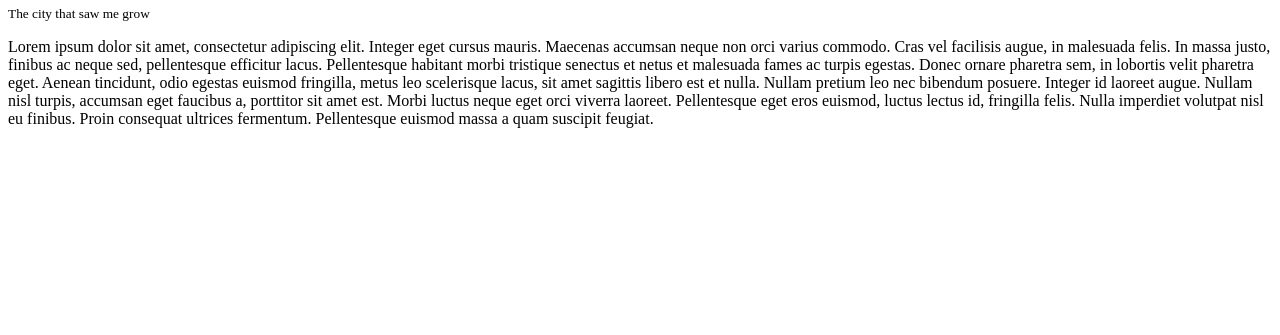
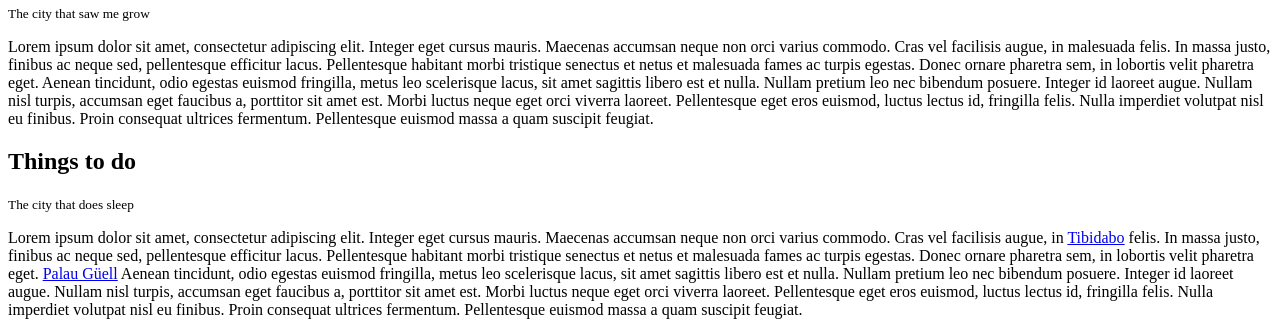
Before and after one commit to naranjito72/testWebApplicationBeginners, a plain HTML site: page index.html in a window 1280 px wide. Shown: the part 575-910 px from the top of the page. Before the commit the page ends 800 px from the top, so only its background shows below. Drawn offline with Linux system fonts and the light colour scheme.

Commit message:
third one

```diff
--- a/index.html
+++ b/index.html
@@ -18,14 +18,12 @@
       <h3>My city</h3>
       <nav>
         <ul>
-        <a href="">
-            <li>Why I love BCN</li>
-        </a><a href="">
-            <li>Things to do</li>
-        </a><a href="">
+          <a href="#section_1"> <li>Why I love BCN</li> </a
+          ><a href=""> <li>Things to do</li> </a
+          ><a href="">
             <li>Where to eat</li>
           </a>
-        </a><a href="">
+          <a href="">
             <li>Facts</li>
           </a>
         </ul>
@@ -37,7 +35,7 @@
       width="400"
       height="auto"
     />
-    <section>
+    <section class="sectionOne" id="section_1">
       <article>
         <header>
           <h2>Love</h2>
@@ -61,5 +59,42 @@
         </p>
       </article>
     </section>
+    <section class="sectionTwo" id="section_2">
+      <article>
+        <header>
+          <h2>Things to do</h2>
+          <small>The city that does sleep</small>
+        </header>
+        <p>
+          Lorem ipsum dolor sit amet, consectetur adipiscing elit. Integer eget
+          cursus mauris. Maecenas accumsan neque non orci varius commodo. Cras
+          vel facilisis augue, in
+          <a
+            href="https://www.tibidabo.cat/en"
+            target="_blank"
+            rel="nonopener nonrefer"
+            >Tibidabo</a
+          >
+          felis. In massa justo, finibus ac neque sed, pellentesque efficitur
+          lacus. Pellentesque habitant morbi tristique senectus et netus et
+          malesuada fames ac turpis egestas. Donec ornare pharetra sem, in
+          lobortis velit pharetra eget.
+          <a
+            href="https://inici.palauguell.cat/en/"
+            target="_blank"
+            rel="nonopener nonrefer"
+            >Palau Gu&#776ell</a
+          >
+          Aenean tincidunt, odio egestas euismod
+          fringilla, metus leo scelerisque lacus, sit amet sagittis libero est
+          et nulla. Nullam pretium leo nec bibendum posuere. Integer id laoreet
+          augue. Nullam nisl turpis, accumsan eget faucibus a, porttitor sit
+          amet est. Morbi luctus neque eget orci viverra laoreet. Pellentesque
+          eget eros euismod, luctus lectus id, fringilla felis. Nulla imperdiet
+          volutpat nisl eu finibus. Proin consequat ultrices fermentum.
+          Pellentesque euismod massa a quam suscipit feugiat.
+        </p>
+      </article>
+    </section>
   </body>
 </html>
```
Lines whose indentation alone changed are shown as unchanged.
